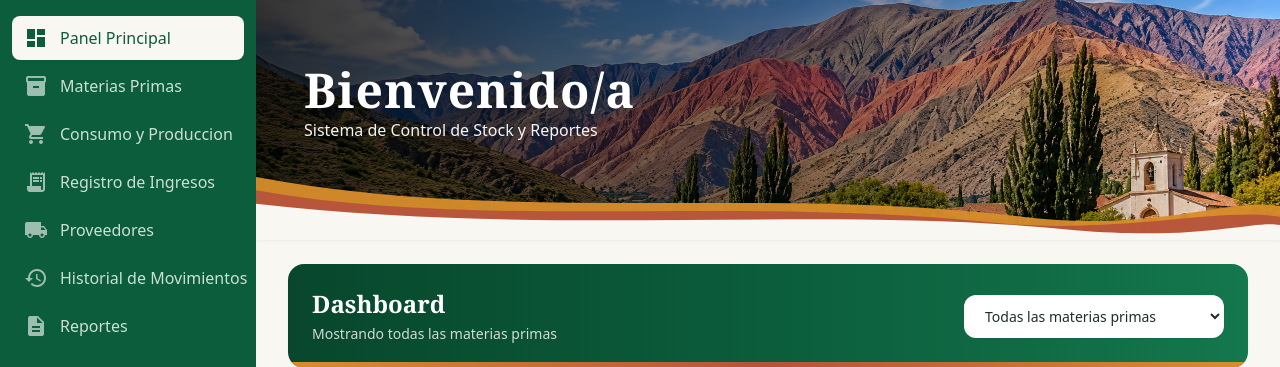
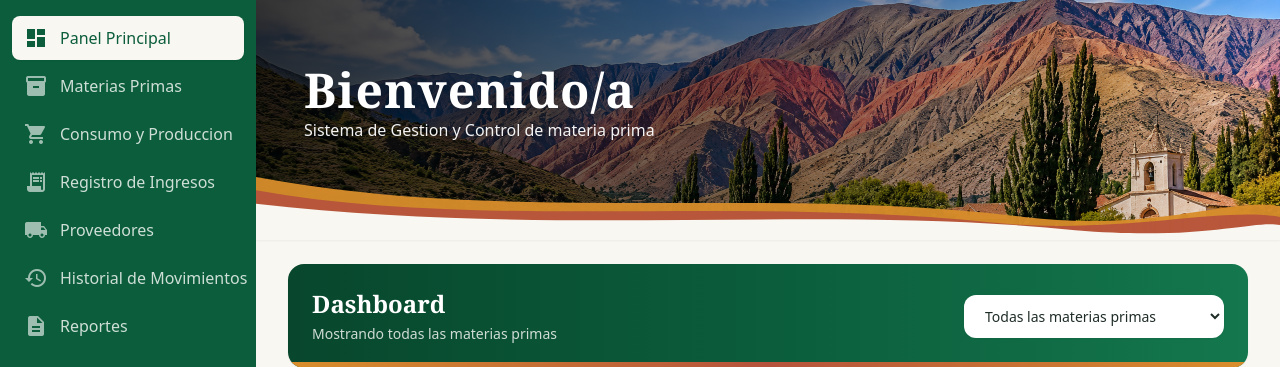
Before and after one commit to lamascristian-wq/Cauqueva, a Django app: page / in a window 1280 px wide. Shown: the part 64-431 px from the top of the page. Run offline with Django 4.2, Linux system fonts and the light colour scheme; the visitor is signed in with stand-in values (Sample User, id 1); data that the repository does not hold is empty; some libraries are stand-ins or nearby versions.

Commit message:
arreglo visual en panel principal

```diff
--- a/inventario/templates/inventario/panelprincipal.html
+++ b/inventario/templates/inventario/panelprincipal.html
@@ -39,7 +39,7 @@
                     Bienvenido/a
                 </h1>
                 <p class="text-sm sm:text-base text-white/95 mt-1 font-sans drop-shadow-sm">
-                    Sistema de Control de Stock y Reportes
+                    Sistema de Gestion y Control de materia prima
                 </p>
             </div>
         </div>
```
